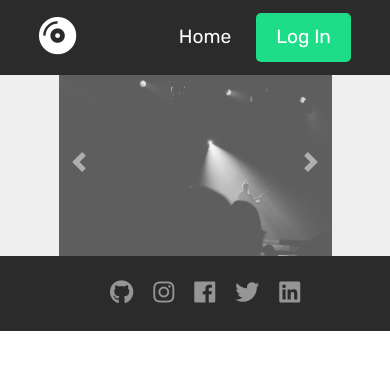
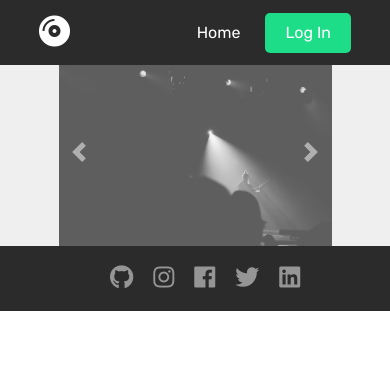
Before and after one commit to darren-wangg/BeatExchange, a React (Create React App) app in the folder client/: page / in a window 390 px wide. Shown: the top 370 px of the page. Built offline with nearby package versions, Linux system fonts and the light colour scheme; a web font is replaced by a local one; what spotify-web-api-js would draw is missing.

Commit message:
post tooltips and responsive styling

```diff
--- a/client/src/components/Feed/Feed.js
+++ b/client/src/components/Feed/Feed.js
@@ -31,7 +31,10 @@ const styles = (theme) => ({
     width: "100%",
     margin: "auto",
     height: "115vh",
-    overflowY: "scroll"
+    overflowY: "scroll",
+    [theme.breakpoints.down("lg")]: {
+      height: "150vh",
+    }
   },
 });
 
--- a/client/src/components/Footer/footer.js
+++ b/client/src/components/Footer/footer.js
@@ -10,7 +10,7 @@ const LINKEDIN = "https://www.linkedin.com/in/darrenwangg/";
 
 const styles = (theme) => ({
   footer: {
-    height: "75px",
+    height: "65px",
     width: "100%",
     backgroundColor: "#2B2B2C",
     display: "flex",
--- a/client/src/components/NavBar/navbar.js
+++ b/client/src/components/NavBar/navbar.js
@@ -6,16 +6,22 @@ import { withStyles } from "@material-ui/core/styles";
 const styles = theme => ({
   nav: {
     fontFamily: "Rubik",
-    height: "75px",
+    height: "65px",
     width: "100%",
     display: "flex",
     alignItems: "center",
     justifyContent: "space-between",
     backgroundColor: "#2b2b2c",
-    fontSize: "1.2rem"
+    fontSize: "1rem"
+  },
+  logoContainer: {
+    marginLeft: "10%"
   },
   logo: {
-    marginLeft: "10%"
+    color: "white",
+    "&:hover": {
+      color: "#1e87f0"
+    }
   },
   navbar: {
     marginRight: "10%"
@@ -24,17 +30,19 @@ const styles = theme => ({
     color: "white",
     padding: "10px 25px 0px 0px",
     "&:hover": {
-      textDecoration: "none"
+      textDecoration: "none",
+      color: "#1e87f0"
     }
   },
   loginBtn: {
     background: "#1edd88",
     color: "white",
-    padding: "10px 20px",
+    padding: "8px 20px",
     border: "none",
     borderRadius: "5px",
     "&:hover": {
-      backgroundColor: "#1bcb7f"
+      backgroundColor: "#1bcb7f",
+      color: "#1e87f0"
     }
   }
 });
@@ -44,11 +52,10 @@ export class NavBar extends Component {
     const { classes } = this.props;
     return (
       <nav className={classes.nav}>
-        <div className={classes.logo}>
+        <div className={classes.logoContainer}>
           <Link to="/">
             <i
-              className="fas fa-compact-disc fa-2x"
-              style={{ color: "white" }}
+              className={`fas fa-compact-disc fa-2x ${classes.logo}`}
             ></i>
           </Link>
         </div>
--- a/client/src/components/Post/Post.js
+++ b/client/src/components/Post/Post.js
@@ -22,6 +22,9 @@ import MoreVertIcon from "@material-ui/icons/MoreVert";
 import FavoriteBorderIcon from "@material-ui/icons/FavoriteBorder";
 import FavoriteIcon from "@material-ui/icons/Favorite";
 import axios from "axios";
+
+const TITLE_SUBSTR = 40;
+const ALBUM_SUBSTR = 30;
 
 const styles = (theme) => ({
   container: {
@@ -66,7 +69,7 @@ const styles = (theme) => ({
     height: "auto",
     "&:hover": {
       transform: "scale(1.05)",
-      color: "#1bcb7f"
+      color: "#1bcb7f",
     },
   },
   songContainer: {
@@ -77,18 +80,21 @@ const styles = (theme) => ({
     borderRadius: "5px",
     boxShadow: "0 10px 8px -8px #2B2B2C",
     textAlign: "left",
+    fontSize: "1rem",
     [theme.breakpoints.down("md")]: {
-      width: "75%",
+      width: "85%",
     },
   },
   songImg: {
     display: "flex",
     margin: "auto",
     width: "70px",
+    maxWidth: "70px",
     height: "auto",
     borderRadius: "3px",
     [theme.breakpoints.down("md")]: {
-      width: "35px",
+      width: "60px",
+      maxWidth: "60px",
     },
   },
   textContainer: {
@@ -142,7 +148,6 @@ const lightTheme = createMuiTheme({
       display: "block",
       overflow: "hidden",
       textOverflow: "ellipsis",
-      fontSize: "16px",
     },
   },
 });
@@ -185,8 +190,8 @@ const Post = (props) => {
       url: `/api/posts/${id}/like`,
       method: "POST",
       data: {
-        user: user
-      }
+        user: user,
+      },
     })
       .then((res) => {
         setSnackbar({
@@ -213,8 +218,8 @@ const Post = (props) => {
       url: `/api/posts/${id}/unlike`,
       method: "POST",
       data: {
-        user: user
-      }
+        user: user,
+      },
     })
       .then((res) => {
         setSnackbar({
@@ -388,7 +393,7 @@ const Post = (props) => {
             <Typography variant="subtitle1" color="textPrimary">
               {data.user.name}
             </Typography>
-            {data.likes.some(like => like.id === user.id) ? (
+            {data.likes.some((like) => like.id === user.id) ? (
               <Tooltip
                 placement="bottom"
                 title={<p className={classes.tooltip}>Unlike this post</p>}
@@ -442,23 +447,51 @@ const Post = (props) => {
                   </Grid>
                   <Grid item xs={4} md={4}>
                     <Typography variant="subtitle1" color="primary">
-                      {data.post.name}
+                      {data.post.name.length > TITLE_SUBSTR ? (
+                        <Tooltip
+                          placement="bottom"
+                          title={
+                            <p className={classes.tooltip}>{data.post.name}</p>
+                          }
+                        >
+                          <Typography variant="subtitle1" color="primary">
+                            {data.post.name.substring(0, TITLE_SUBSTR) + "..."}
+                          </Typography>
+                        </Tooltip>
+                      ) : (
+                        <Typography variant="subtitle1" color="primary">
+                          {data.post.name}
+                        </Typography>
+                      )}
                     </Typography>
                     <Typography variant="body1" color="secondary">
                       {data.post.artist}
                     </Typography>
                   </Grid>
                   <Grid item xs={3} md={3}>
-                    <Typography variant="subtitle1" color="primary">
-                      {data.post.album}
-                    </Typography>
+                    {data.post.album.length > ALBUM_SUBSTR ? (
+                      <Tooltip
+                        placement="bottom"
+                        title={
+                          <p className={classes.tooltip}>{data.post.album}</p>
+                        }
+                      >
+                        <Typography variant="subtitle1" color="primary">
+                          {data.post.album.substring(0, ALBUM_SUBSTR) + "..."}
+                        </Typography>
+                      </Tooltip>
+                    ) : (
+                      <Typography variant="subtitle1" color="primary">
+                        {data.post.album}
+                      </Typography>
+                    )}
                   </Grid>
                   <Grid item xs={2} md={2}>
                     <Typography variant="subtitle1" color="secondary">
                       {millisToMinutesAndSeconds(data.post.duration)}
                     </Typography>
                   </Grid>
-                  <Grid item xs={1} md={1}>
+                  <Grid item xs={1} md={1} style={{ padding: "0px" }}>
                     <a href={data.post.url} target="_blank">
                       <Tooltip
                         placement="bottom"
--- a/client/src/components/Profile/Profile.js
+++ b/client/src/components/Profile/Profile.js
@@ -11,7 +11,7 @@ import { Tooltip, Typography } from "@material-ui/core";
 const styles = (theme) => ({
   container: {
     fontFamily: "Rubik",
-    paddingTop: "15px",
+    paddingTop: "25px",
     backgroundColor: "#FAFAFA",
     textAlign: "center",
     height: "100%",
--- a/client/src/components/Trending/Trending.js
+++ b/client/src/components/Trending/Trending.js
@@ -32,7 +32,7 @@ const LAST_FM_ARTISTS_QUERY =
 const styles = theme => ({
   container: {
     fontFamily: "Rubik",
-    paddingTop: "15px",
+    paddingTop: "25px",
     backgroundColor: "#FAFAFA",
     textAlign: "center",
     height: "100%",
--- a/client/src/pages/Home.js
+++ b/client/src/pages/Home.js
@@ -98,6 +98,23 @@ const styles = (theme) => ({
     fontSize: "0.8rem",
     margin: "10px auto",
   },
+  profile: {
+    [theme.breakpoints.down("md")]: {
+      display: "none"
+    }
+  },
+  wall: {
+    [theme.breakpoints.down("md")]: {
+      width: "100%",
+      flex: "none",
+      maxWidth: "none"
+    }
+  },
+  trending: {
+    [theme.breakpoints.down("md")]: {
+      display: "none"
+    }
+  }
 });
 
 const darkTheme = createMuiTheme({
@@ -254,14 +271,14 @@ export class Home extends Component {
             style={{ margin: "0px" }}
           >
             <div
-              className="col-xs-0 col-sm-0 col-md-0 col-lg-2"
+              className={`col-xs-0 col-sm-0 col-md-0 col-lg-2 ${classes.profile}`}
               style={{ padding: "0px" }}
             >
               <Profile user={this.state.user} />
             </div>
 
             <div
-              className="col-xs-12 col-sm-12 col-md-12 col-lg-8"
+              className={`col-xs-12 col-sm-12 col-md-12 col-lg-8 ${classes.wall}`}
               style={{ padding: "0px" }}
             >
               <Grid
@@ -326,7 +343,7 @@ export class Home extends Component {
             </div>
 
             <div
-              className="col-xs-0 col-sm-0 col-md-0 col-lg-2"
+              className={`col-xs-0 col-sm-0 col-md-0 col-lg-2 ${classes.trending}`}
               style={{ padding: "0px" }}
             >
               <Trending spotifyApi={this.props.spotifyApi} />
```
